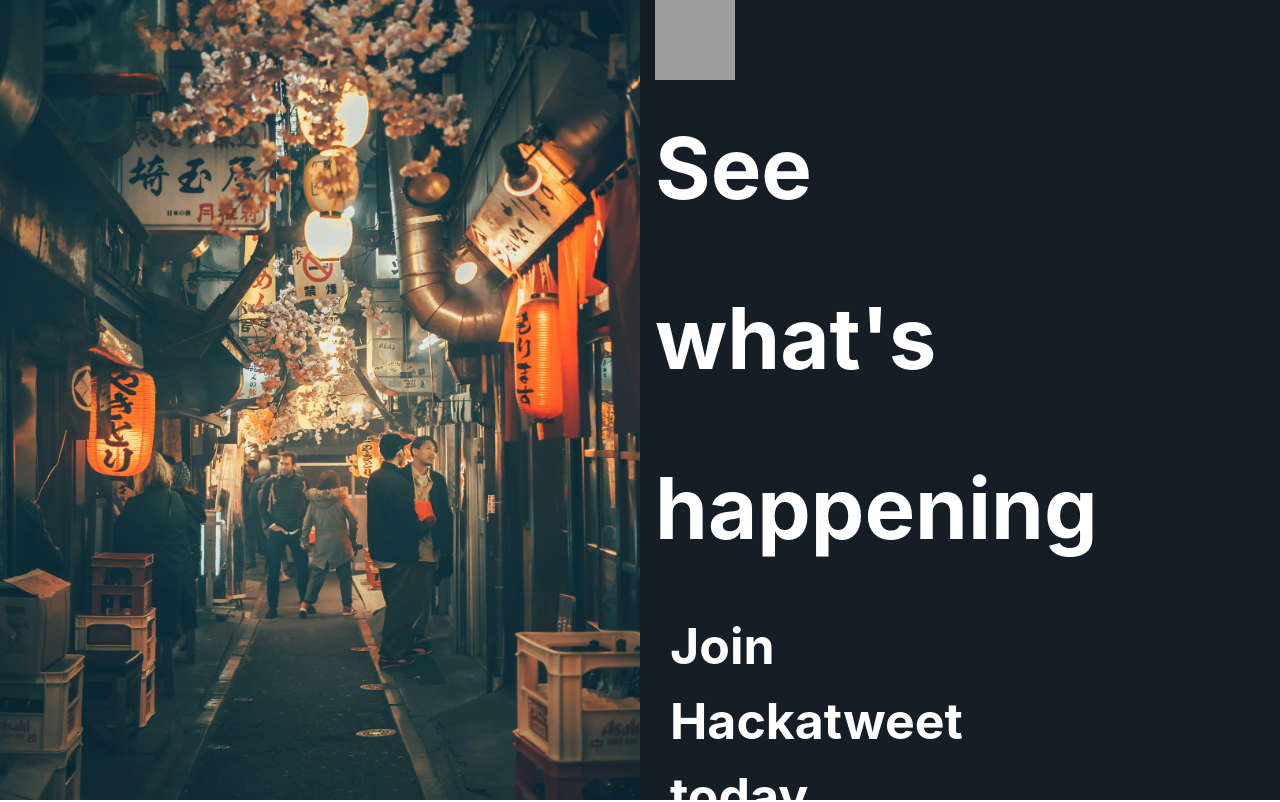
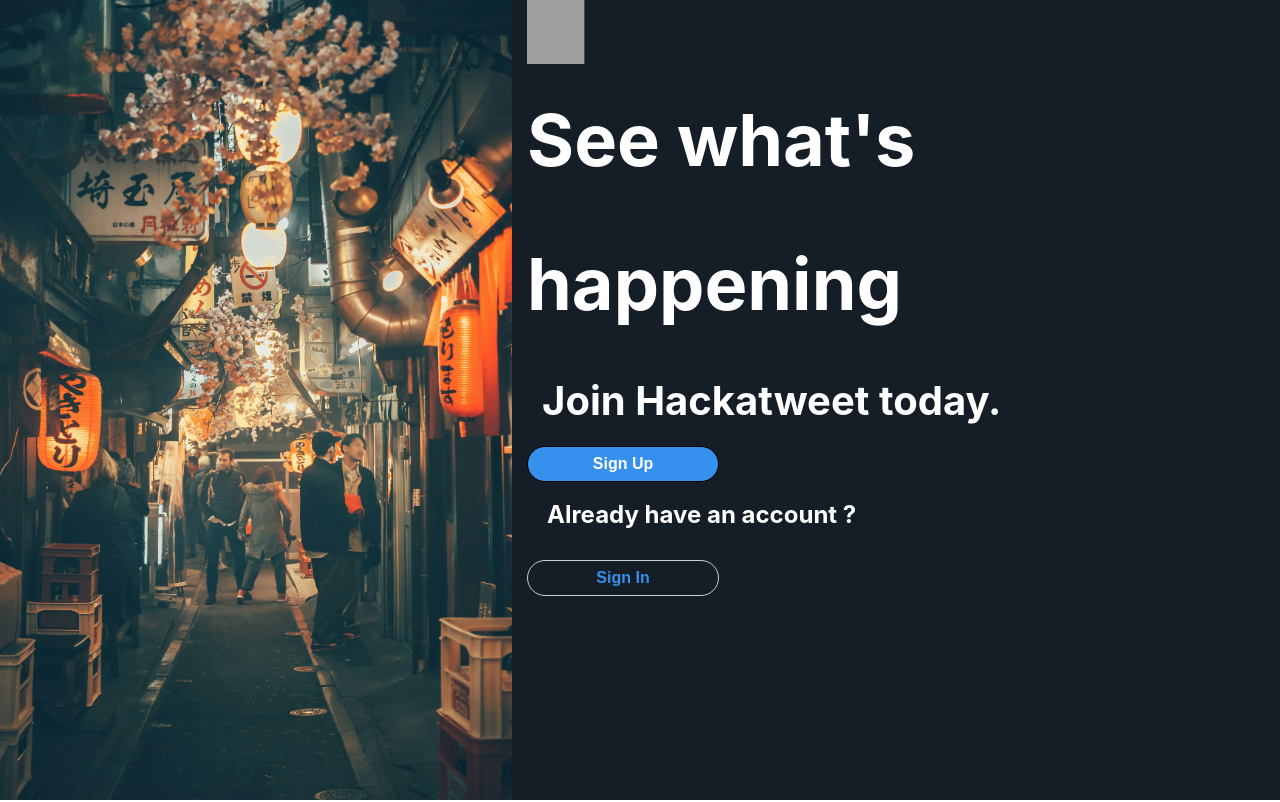
Before and after one commit to LouisCatteau/Hackatweet-frontend, a Next.js app: page /login in a window 1280 px wide. Shown: the top 802 px of the page. Built offline with nearby package versions, Linux system fonts and the light colour scheme; grey boxes are pictures that could not be loaded.

Commit message:
Ajout logout, modifs visuelles

```diff
--- a/styles/login.module.css
+++ b/styles/login.module.css
@@ -9,18 +9,19 @@
 
   .leftcontainer {
     height: 100vh;
-    width: 50vw;
+    width: 40vw;
     background-image: url('../public/background2.jpg');
     background-size: cover;
     background-position: center;
   }
 
   .rightcontainer {
-    height: 100%;
-    width: 50vw;
+    height: 100vh;
+    width: 60vw;
     background-color: #151D26;
     justify-content: center;
     align-items: center;
+    justify-items: flex-start;
 
   }
 
@@ -32,14 +33,14 @@
 
   .title {
     line-height: 2;
-    font-size: 85px;
+    font-size: 9vh;
     color: white;
     font-weight: bold;
   }
 
   .join {
     line-height: 1.5;
-    font-size: 50px;
+    font-size: 5vh;
     color: white;
     font-weight: bold;
     margin: 15px;
@@ -47,7 +48,7 @@
 
   .question {
     line-height: 1.10 ;
-    font-size: 30px;
+    font-size: 3vh;
     color: white;
     font-weight: bold;
     margin: 20px  ;
@@ -65,12 +66,12 @@
   .signup {
     background-color: #3690ED;
     border-radius: 30px;
-    border: 2px solid #000000;
+    border: 1px solid #000000;
     color: #ffffff;
     text-align: center;
-    font-size: 20px;
-    padding: 10px;
-    width: 200px;
+    font-size: 2vh;
+    padding: 1vh;
+    width: 15vw;
     cursor: pointer ;
     font-weight: bold;
    }
@@ -78,19 +79,19 @@
   .signin {
     background-color: #151D26;
     border-radius: 30px;
-    border: 2px solid #cecfd1;
+    border: 1px solid #cecfd1;
     color: #3690ED;
     text-align: center;
-    font-size: 20px;
-    padding: 10px;
-    width: 200px;
+    font-size: 2vh;
+    padding: 1vh;
+    width: 15vw;
     cursor: pointer ;
     font-weight: bold;
-    margin-top: 15px;
+    margin-top: 1.5vh;
    }
 
    .logotwitter {
     rotate: 180deg;
-    height: 80px;
-    width: 80px;
+    height: 8vh;
+    width: 4.5vw;
   }
```
Also changed, not shown: components/Home.js (+11 -3 lines), components/LikedButton.js (added, +14 -0 lines).
